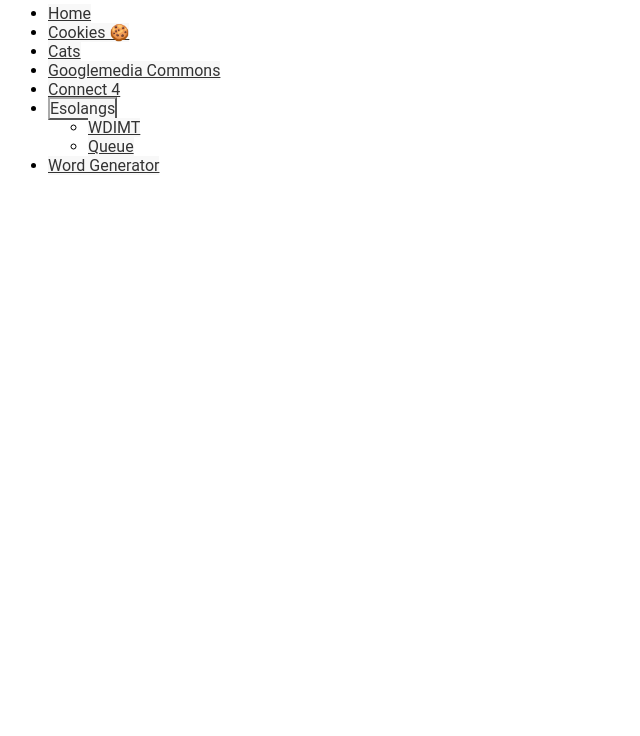
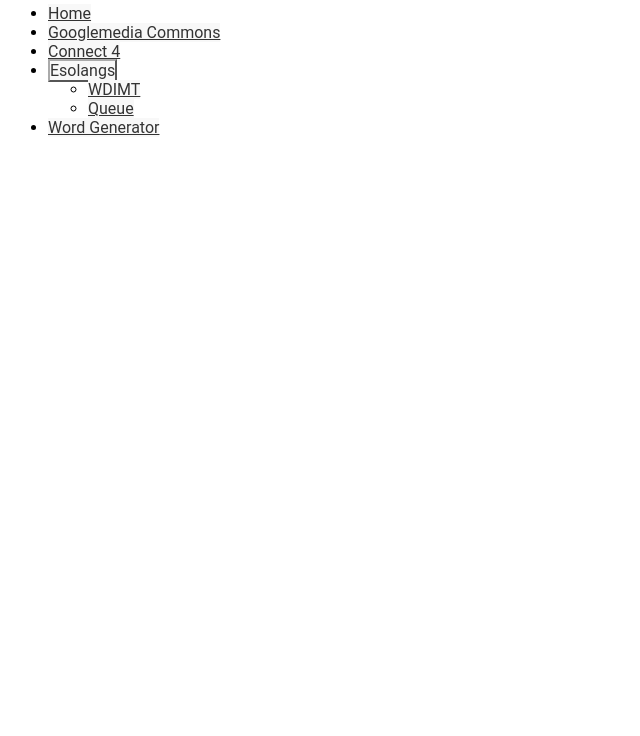
Before and after one commit to dare-bea/dare-bea.github.io, a plain HTML site: page nav.html in a window 1280 px wide. Shown: the part 64-800 px from the top of the page, without its empty margins (0-640 px from the left). Drawn offline with Linux system fonts and the light colour scheme.

Commit message:
remove pages from navbar, might redesign later

```diff
--- a/nav.html
+++ b/nav.html
@@ -13,9 +13,9 @@
         <ul id="topnav" class="nav-bar">
             <li><h1>Derek's Site</h1></li>
             <li><a href="/">Home</a></li>
-            <li><a href="/cookies/">Cookies 🍪</a></li>
+            <!--<li><a href="/cookies/">Cookies 🍪</a></li>-->
             <!--<li><a href="/test/">Test</a></li>-->
-            <li><a href="/cats/">Cats</a></li>
+            <!--<li><a href="/cats/">Cats</a></li>-->
             <li><a href="/gmc/">Googlemedia Commons</a></li>
             <li><a href="/games/connect4/">Connect 4</a></li>
             <li><span tabindex="0" class="interact">Esolangs</span>
```
